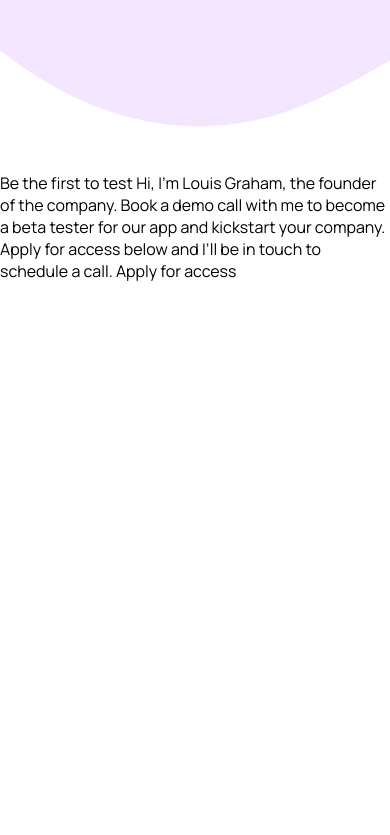
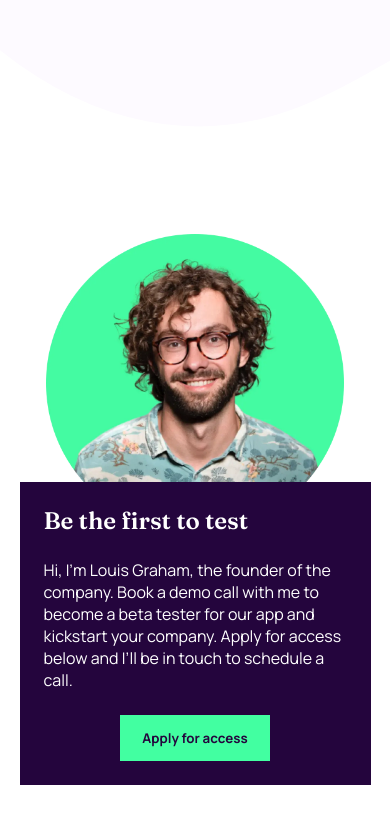
Before and after one commit to aulakhsahib/workit-landing, a plain HTML site: page index.html in a window 390 px wide. Shown: the part 978-1813 px from the top of the page. Before the commit the page ends 1260 px from the top, so only its background shows below. Drawn offline with Linux system fonts and the light colour scheme; a web font is replaced by a local one.

Commit message:
added the stylings and media queries for creator-section

```diff
--- a/index.html
+++ b/index.html
@@ -40,21 +40,24 @@
                         <span>1</span>
                     </div>
                     <h2>Actionable insights</h2>
-                    <div class="card-info">Optimize your products, improve customer satisfaction and stay ahead of the competition with our product data analytics.</div>
+                    <div class="card-info">Optimize your products, improve customer satisfaction and stay ahead of the
+                        competition with our product data analytics.</div>
                 </li>
                 <li class="info-card">
                     <div class="numeric-label">
                         <span>2</span>
                     </div>
                     <h2>Data-driven decisions</h2>
-                    <div class="card-info">Make data-driven decisions with our product data analytics. Our AI-generated reports help you unlock insights hidden in your product data.</div>
+                    <div class="card-info">Make data-driven decisions with our product data analytics. Our AI-generated
+                        reports help you unlock insights hidden in your product data.</div>
                 </li>
                 <li class="info-card">
                     <div class="numeric-label">
                         <span>3</span>
                     </div>
                     <h2>Always affordable</h2>
-                    <div class="card-info">Always affordable pricing that scales with your business. Get top-quality product data analytics services without hidden costs or unexpected fees.</div>
+                    <div class="card-info">Always affordable pricing that scales with your business. Get top-quality
+                        product data analytics services without hidden costs or unexpected fees.</div>
                 </li>
             </ol>
             <div class="hero-wave">
@@ -68,15 +71,20 @@
         </section>
 
         <section class="creator-section">
-            Be the first to test
-
-            Hi, I'm Louis Graham, the founder of the company. Book a demo call with me to become a
-            beta tester for our app and kickstart your company. Apply for access below and I’ll be
-            in touch to schedule a call.
-
-            Apply for access
+            <img src="img/image-founder.webp" alt="founder">
+            <div class="creator-content">
+                <h2>Be the first to test</h2>
+                <p>Hi, I'm Louis Graham, the founder of the company. Book a demo call with me to become a
+                    beta tester for our app and kickstart your company. Apply for access below and I’ll be
+                    in touch to schedule a call.</p>
+                <button>Apply for access</button>
+            </div>
         </section>
     </main>
+
+    <footer>
+        Lorem ipsum dolor sit amet consectetur, adipisicing elit. Voluptatibus, maiores?
+    </footer>
 </body>
 
 </html>
--- a/styles/styles.css
+++ b/styles/styles.css
@@ -1,10 +1,14 @@
 @import url('https://fonts.googleapis.com/css2?family=Chivo:wght@200;300;400;500;600;700&family=Fraunces:opsz,wght@9..144,600&family=Manrope:wght@400;500;600;700&display=swap');
+
+* {
+    /* outline: 1px solid red; */
+}
 
 :root {
     --dark-purple: hsl(273, 85%, 13%);
     --bright-green: hsl(150, 100%, 63%);
     --greyish: hsl(271, 12%, 34%);
-    --light-purple: hsl(276, 100%, 95%);
+    --light-purple: hsl(276, 100%, 99%);
 }
 
 html {
@@ -123,11 +127,12 @@ img[alt="phone"] {
 main {
     position: relative;
     top: 354px;
-    background-color: var(--light-purple);
+    background-color: white;
 }
 
 section.info-section {
     position: relative;
+    background-color: var(--light-purple);
 }
 
 .info-section .hero-wave {
@@ -163,7 +168,63 @@ section.info-section {
 
 .creator-section {
     position: relative;
-    top: 175px;
+    top: 237px;
+    width: 90%;
+    max-width: 1115px;
+    margin: auto;
+}
+
+
+.creator-section {
+    display: grid;
+}
+
+img[alt="founder"] {
+    justify-self: left;
+    width: 45%;
+    aspect-ratio: 1;
+}
+
+.creator-content {
+    position: relative;
+    top: -300px;
+    width: 65%;
+    min-height: 350px;
+    justify-self: right;
+    background-color: var(--dark-purple);
+    padding: 3rem;
+    background-image: url("../img/bg-pattern-3.svg");
+    background-position: 90% 390%;
+    background-repeat: no-repeat;
+    color: white;
+    display: grid;
+    row-gap: 1.5rem;
+
+    @media only screen and (max-width: 1050px) {
+        top: -125px;
+        min-height: initial;
+        height: auto;
+    }
+}
+
+.creator-content button {
+    border-radius: 0;
+    padding: 0.75rem 1.25rem;
+    border: 2px solid var(--bright-green);
+    color: var(--dark-purple);
+    background-color: var(--bright-green);
+    font-weight: bold;
+    transition: background-color 0.2s ease-in;
+    justify-self: left;
+
+    @media only screen and (max-width: 600px) {
+        justify-self: center;
+    }
+}
+
+.creator-content button:hover {
+    color: var(--bright-green);
+    background-color: var(--dark-purple);
 }
 
 @media only screen and (max-width: 855px) {
@@ -189,6 +250,11 @@ section.info-section {
     main {
         top: 234px;
     }
+
+    .creator-content {
+        background-position: 90% 350%;
+    }
+
 }
 
 @media only screen and (max-width: 768px) {
@@ -218,10 +284,34 @@ section.info-section {
     .info-card>.card-info {
         grid-area: info;
     }
+
+    img[alt="founder"] {
+        width: 35%;
+    }
+
+    .creator-content {
+        top: -85px;
+        padding: 1.5rem;
+        width: 80%;
+    }
 }
 
 @media only screen and (max-width: 700px) {
     header {
+        background-image: none;
+    }
+}
+
+@media only screen and (max-width: 600px) {
+    img[alt="founder"] {
+        width: 85%;
+        justify-self: center;
+    }
+
+    .creator-content {
+        justify-self: center;
+        width: 100%;
+        top: -50px;
         background-image: none;
     }
 }
```
